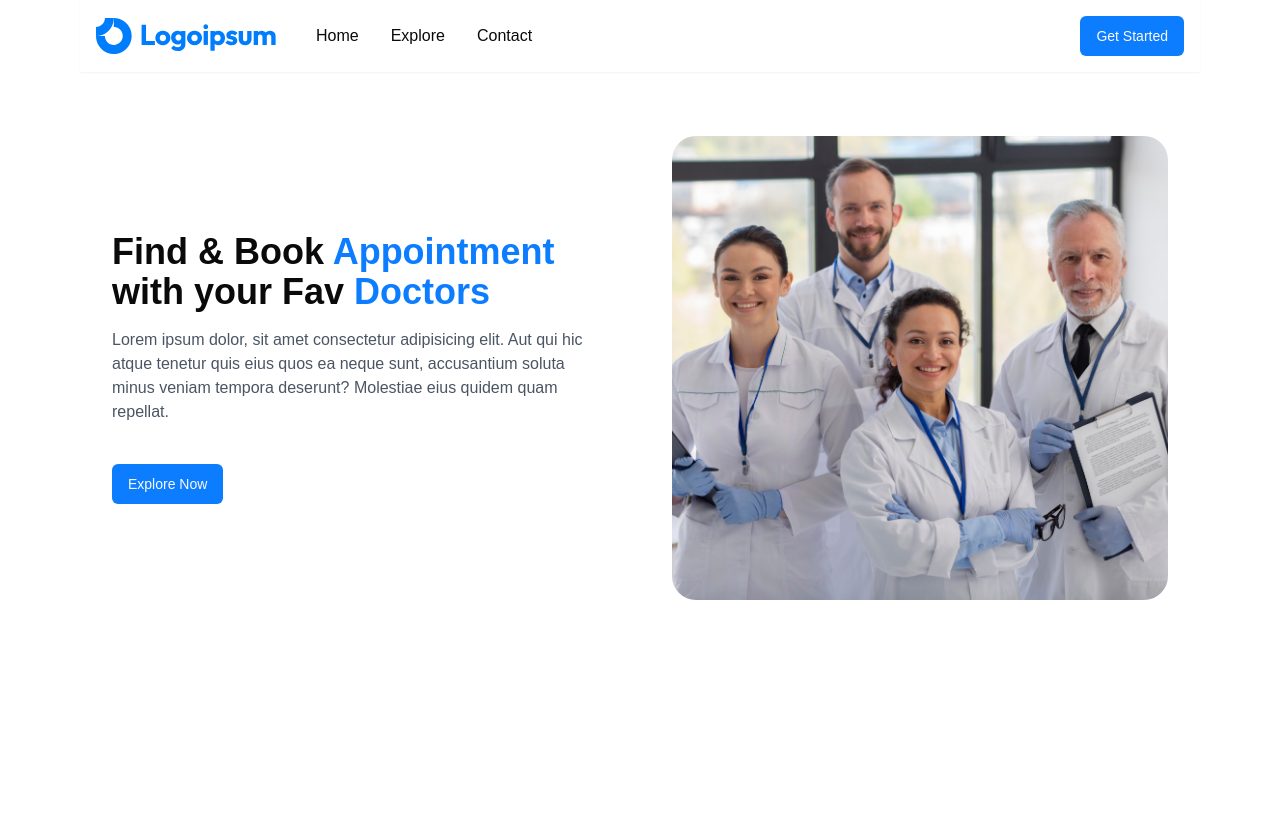
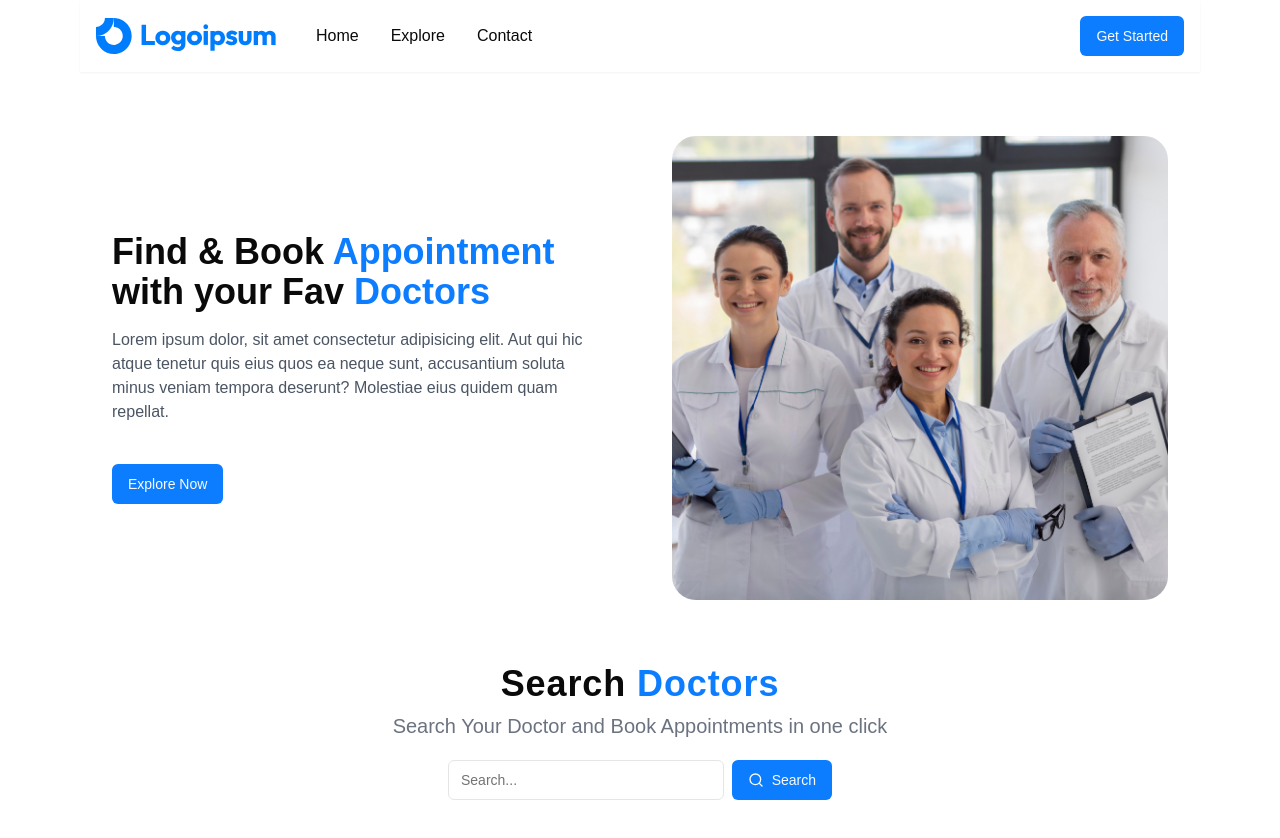
Before and after one commit to Trailblazer-dev/doctor-appointment-booking-full-stack, a Next.js app: page / in a window 1280 px wide. Before the commit the page ends 800 px from the top, so only its background shows below. Built offline with nearby package versions, Linux system fonts and the light colour scheme.

Commit message:
building

```diff
--- /dev/null
+++ b/app/_components/SearchBar.jsx
@@ -0,0 +1,21 @@
+import React from 'react'
+import { Button } from "@/components/ui/button"
+import { Input } from "@/components/ui/input"
+import { Search } from 'lucide-react'
+
+const SearchBar = () => {
+  return (
+    <div className='mb-10 items-center flex flex-col gap-2'>
+        <h2 className='font-bold text-4xl tracking-wide'>Search<span className='text-primary'> Doctors</span></h2>
+        <h2 className='text-gray-500 text-xl'>Search Your Doctor and Book Appointments in one click</h2>
+        <div className="flex w-full mt-3 max-w-sm items-center space-x-2">
+      <Input type="text" placeholder="Search..." />
+      <Button type="submit">
+        <Search className='h-4 w-4 mr-2'/>
+        Search</Button>
+    </div>
+    </div>
+  )
+}
+
+export default SearchBar
--- a/app/page.js
+++ b/app/page.js
@@ -1,11 +1,13 @@
 
 import Image from "next/image";
 import Hero from "./_components/Hero";
+import SearchBar from "./_components/SearchBar";
 
 export default function Home() {
   return (
     <div>
       <Hero/>
+      <SearchBar/>
     </div>
   );
 }
--- /dev/null
+++ b/components/ui/input.jsx
@@ -0,0 +1,19 @@
+import * as React from "react"
+
+import { cn } from "@/lib/utils"
+
+const Input = React.forwardRef(({ className, type, ...props }, ref) => {
+  return (
+    (<input
+      type={type}
+      className={cn(
+        "flex h-10 w-full rounded-md border border-input bg-background px-3 py-2 text-sm ring-offset-background file:border-0 file:bg-transparent file:text-sm file:font-medium file:text-foreground placeholder:text-muted-foreground focus-visible:outline-none focus-visible:ring-2 focus-visible:ring-ring focus-visible:ring-offset-2 disabled:cursor-not-allowed disabled:opacity-50",
+        className
+      )}
+      ref={ref}
+      {...props} />)
+  );
+})
+Input.displayName = "Input"
+
+export { Input }
```
